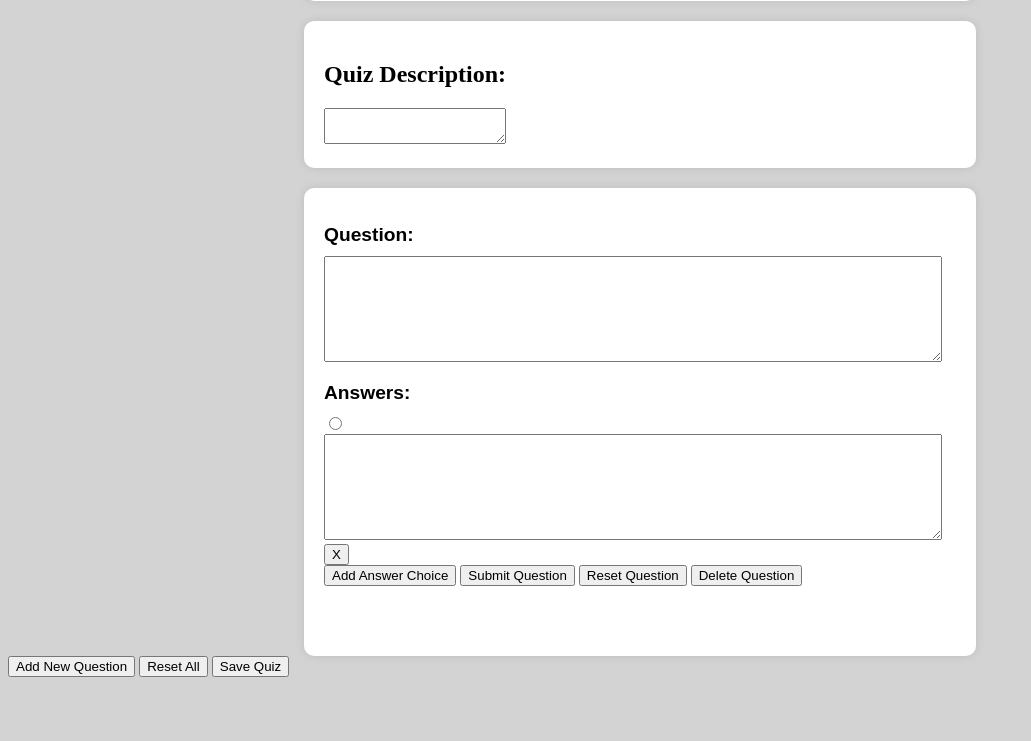
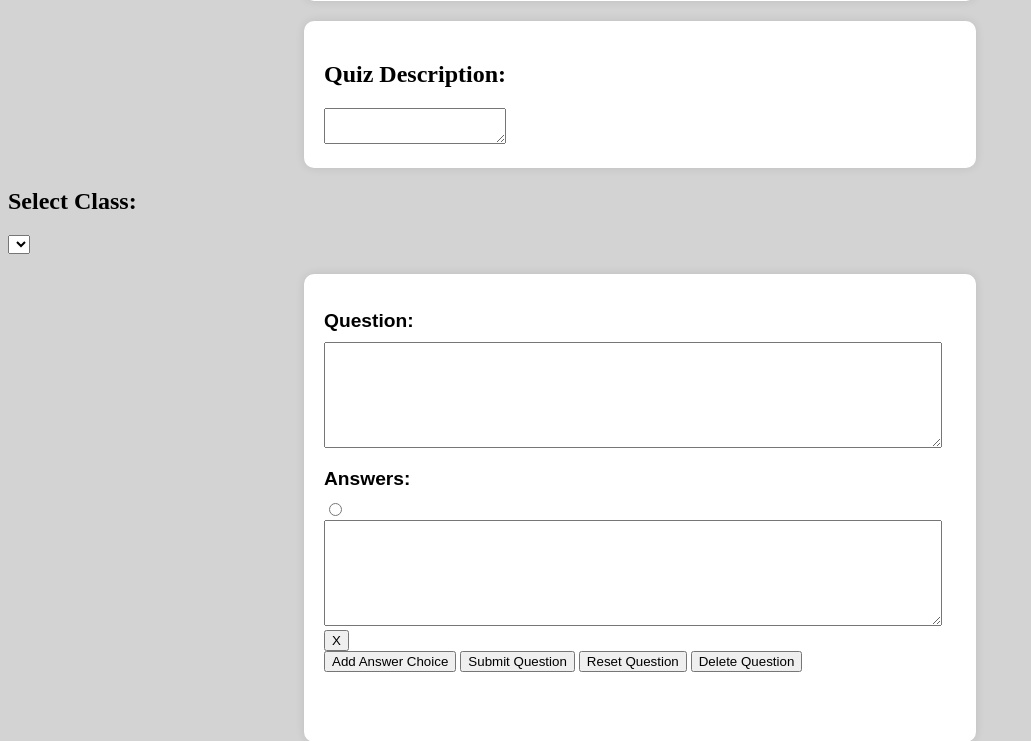
Before and after one commit to borvath/Flask_QuizWebsite, a Flask app: template templates/createQuiz.html in a window 1280 px wide. Shown: the part 205-946 px from the top of the page, without its empty margins (0-1031 px from the left). Before the commit the page ends 882 px from the top, so only its background shows below. Run offline with Flask 3, Linux system fonts and the light colour scheme; the template is opened without the code that fills it, so the values that code supplies are empty.

Commit message:
fixing classes

```diff
--- a/static/scripts/createQuiz.js
+++ b/static/scripts/createQuiz.js
@@ -1,3 +1,6 @@
+document.addEventListener('DOMContentLoaded', function() {
+    newQuestion(); // Initialize with one question
+});
 
 
 document.addEventListener('DOMContentLoaded', function() {
--- a/templates/createQuiz.html
+++ b/templates/createQuiz.html
@@ -27,6 +27,16 @@
         <h2>Quiz Description:</h2>
         <textarea id="quiz-description"></textarea>
     </div>
+
+    <div id="class-dropdown-container">
+        <h2>Select Class:</h2>
+        <select id="class-dropdown">
+            {% for class in classes %}
+            <option value="{{ class.link }}">{{ class.name }}</option>
+            {% endfor %}
+        </select>
+    </div>
+
     <div id="questions-container">
 
     </div>
@@ -58,7 +68,6 @@
                     <button type="button" onclick="submitQuestion(${questionNumber})">Submit Question</button>
                     <button type="button" onclick="resetQuestion(${questionNumber})">Reset Question</button>
                     <button type="button" class="delete-question" onclick="this.parentNode.remove()">Delete Question</button>
-
                 </div>
             `;
             questionsContainer.appendChild(questionContainer);
@@ -94,15 +103,10 @@
             newQuestion(); // Start fresh with one new question
         }
 
-        function deleteQuestion(button) {
-            var questionContainer = button.parentNode.parentNode;
-            questionContainer.remove(); // Remove the entire question container
-        }
-
-
         function saveQuiz() {
             const quizTitle = document.getElementById('quiz-title').value.trim();
             const quizDescription = document.getElementById('quiz-description').value.trim();
+            const selectedClass = document.getElementById('class-dropdown').value;
             const questions = [];
 
             document.querySelectorAll('.question-container').forEach(container => {
@@ -112,10 +116,15 @@
                 questions.push({ questionText, answerChoices, correctAnswer });
             });
 
-            console.log(JSON.stringify({ quizTitle, quizDescription, questions }));
+            const quizData = {
+                quizTitle: quizTitle,
+                quizDescription: quizDescription,
+                selectedClass: selectedClass,
+                questions: questions
+            };
 
-
-            window.location.href = "/quizzes";
+            console.log(JSON.stringify(quizData));
+            // Here you can send the quiz data to the server for saving
         }
     </script>
 </body>
```
